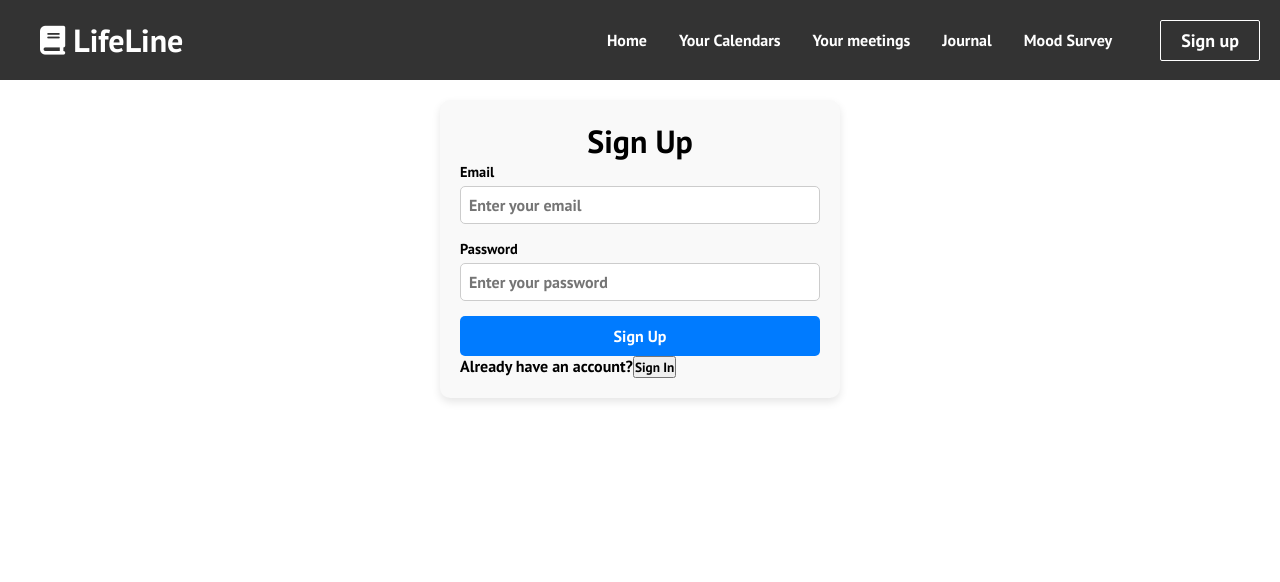
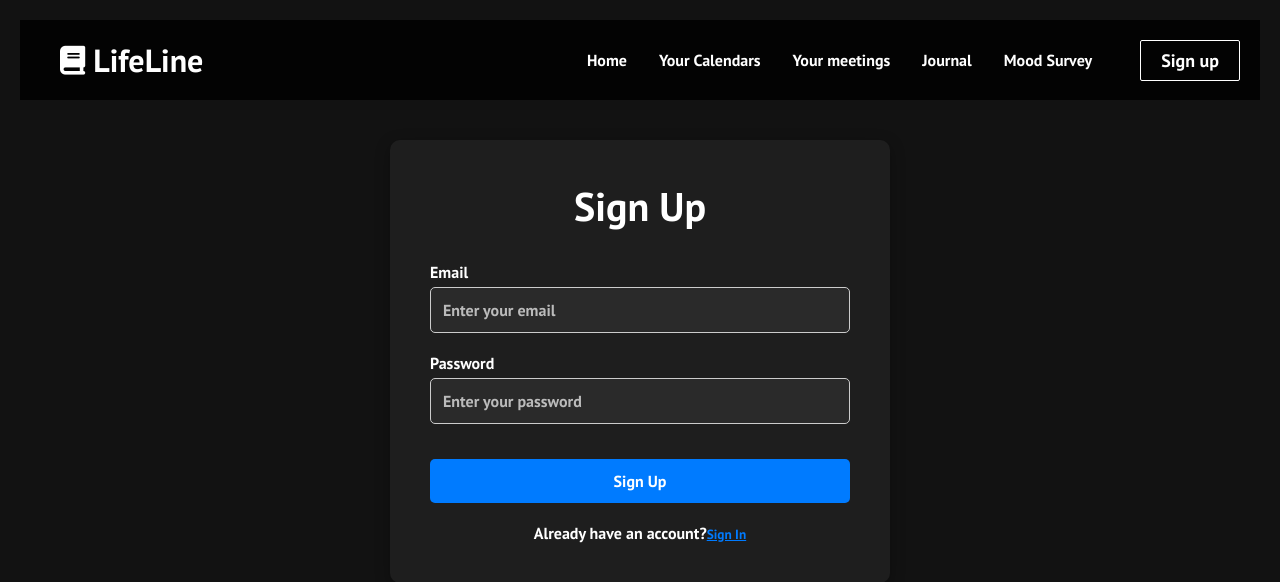
Before and after one commit to Raven-182/capstoneV2, a React (Create React App) app in the folder client/: page /sign-up in a window 1280 px wide. Shown: the top 582 px of the page. Built offline with nearby package versions, Linux system fonts and the light colour scheme; no server answers; the HTML template or start-up script is replaced by a standard one.

Commit message:
My changes in sign up page with err message and moodsurvey background

```diff
--- a/client/src/App.css
+++ b/client/src/App.css
@@ -37,89 +37,3 @@
   padding: 20px; /* Add padding to create space around the cards */
   box-sizing: border-box; /* Include padding in the height calculation */
 }
-/* New mood survey section styling */
-.mood-survey {
-  background-image: url('/public/images/mood_survey_background.jpg'); /* Change to your desired background image */
-  background-position: center;
-  background-size: cover; /* Ensure it covers the entire section */
-  height: 100%; /* Ensure full height */
-  display: flex;
-  flex-direction: column; /* Allow for column layout if needed */
-  justify-content: center; /* Center the content vertically */
-  align-items: center; /* Center the content horizontally */
-}
-/* General container styling for better fit */
-.sign-up-container {
-  width: 90%; /* Adjust width to be more responsive */
-  max-width: 400px; /* Max width for larger screens */
-  margin: 20px auto; /* Center the form with margin */
-  padding: 20px;
-  background-color: #f9f9f9;
-  border-radius: 10px;
-  box-shadow: 0 4px 8px rgba(0, 0, 0, 0.1);
-}
-
-/* Heading styling */
-.sign-up {
-  text-align: center;
-  font-size: 2rem;
-  color: #333;
-  margin-bottom: 10px;
-}
-
-/* Form group styling */
-.sign-up-form .form-group {
-  margin-bottom: 15px;
-}
-
-.sign-up-form label {
-  display: block;
-  font-weight: bold;
-  margin-bottom: 5px;
-  font-size: 0.9rem;
-}
-
-/* Adjust input fields to fit better in smaller screens */
-.sign-up-form input {
-  width: 100%;
-  padding: 8px;
-  border: 1px solid #ccc;
-  border-radius: 5px;
-  font-size: 1rem;
-}
-
-/* Submit button styling */
-.sign-up-btn {
-  width: 100%;
-  padding: 10px;
-  background-color: #007bff;
-  color: white;
-  font-size: 1rem;
-  font-weight: bold;
-  border: none;
-  border-radius: 5px;
-  cursor: pointer;
-}
-
-.sign-up-btn:hover {
-  background-color: #0056b3;
-}
-
-/* Responsive styling */
-@media (max-width: 768px) {
-  .sign-up-container {
-      padding: 15px; /* Reduce padding for small screens */
-  }
-
-  .sign-up {
-      font-size: 1.5rem; /* Smaller font size for small screens */
-  }
-
-  .sign-up-form input {
-      font-size: 0.9rem; /* Adjust input font size for small screens */
-  }
-
-  .sign-up-btn {
-      font-size: 0.9rem; /* Adjust button font size for small screens */
-  }
-}
--- a/client/src/components/moodsurvey.css
+++ b/client/src/components/moodsurvey.css
@@ -3,8 +3,12 @@
   display: flex;
   justify-content: center;
   padding: 20px;
-  background-color: #f9f9f9; /* Light background color */
   min-height: 100vh; /* Full viewport height */
+  background-image:
+      linear-gradient(to bottom, rgba(0, 7, 14, 0.977), rgba(0, 19, 32, 0.936)), /* Gradient */
+      url('/images/moodsurvey.jpg'); /* Image */
+  background-size: cover; /* Cover the entire area */
+  background-position: center; /* Center the image */
 }
 
 /* Flex container to hold the form and the progress/suggestions side by side */
@@ -20,7 +24,7 @@
 .form-section {
   flex: 1; /* Takes up available space */
   padding: 20px;
-  background-color: #fff; /* White background for form */
+  background-color: rgba(255, 255, 255, 0.9); /* Slightly transparent white for contrast */
   box-shadow: 0px 4px 10px rgba(0, 0, 0, 0.1); /* Subtle shadow for form */
   border-radius: 8px; /* Rounded corners */
 }
@@ -77,7 +81,7 @@
   font-size: 18px;
   font-weight: bold;
   color: white;
-  background-color: #00aaff;
+  background: linear-gradient(145deg, #1e88e5, #0d47a1); /* Gradient for button */
   border: none;
   border-radius: 4px;
   cursor: pointer;
@@ -85,14 +89,15 @@
 }
 
 .submit-button:hover {
-  background-color: #0088cc;
+  background: linear-gradient(145deg, #1976D2, #42A5F5); /* Darker gradient on hover */
 }
+
 
 /* Progress and Suggestions Section */
 .progress-suggestions-section {
   flex: 0.6; /* Takes up less space than the form */
   padding: 20px;
-  box-shadow: 0px 4px 10px rgba(0, 0, 0, 0.1); /* Subtle shadow */
+  background-color: rgba(255, 255, 255, 0.9); /* Background color */
   border-radius: 8px;
   display: flex;
   flex-direction: column;
@@ -103,23 +108,25 @@
 /* Progress Container */
 .progress-container {
   margin-bottom: 20px;
+  color: white;
 }
 
 .progress-container h3 {
   font-size: 20px;
   margin-bottom: 10px;
-  color: #333;
+  color:white;
 }
 
 /* Suggestions Container */
 .suggestions-container {
   margin-top: 20px;
   text-align: center;
+  background-color: white;
 }
 
 .suggestions-container h3 {
   font-size: 20px;
-  color: #333;
+  color:white;
 }
 
 .suggestions-container p {
@@ -134,6 +141,7 @@
   }
 
   .progress-suggestions-section {
-    margin-top: 20px; /* Add margin between form and suggestions */
+    margin-top: 20px;
+     /* Add margin between form and suggestions */
   }
 }
--- a/client/src/components/pages/MoodSurvey.js
+++ b/client/src/components/pages/MoodSurvey.js
@@ -4,7 +4,7 @@ import 'react-circular-progressbar/dist/styles.css';
 import { auth, db } from '../../firebaseConfig'; // Import Firestore
 import { doc, setDoc } from "firebase/firestore"; // Import Firestore functions
 import '../../App.css';
-import '../../components/moodsurvey.css';
+import '../moodsurvey.css';
 
 const MoodSurvey = () => {
   const [dayQuality, setDayQuality] = useState('good');
--- a/client/src/components/pages/SignUp.js
+++ b/client/src/components/pages/SignUp.js
@@ -2,7 +2,7 @@ import React, { useState, useEffect } from "react";
 import { auth, db } from '../../firebaseConfig'; // Adjust the path to firebaseConfig
 import { createUserWithEmailAndPassword, signInWithEmailAndPassword } from "firebase/auth";
 import { doc, setDoc, getDoc } from "firebase/firestore";
-import '../../App.css';
+import '../signup.css';
 
 export default function SignUpSignIn() {
     const [isSignUp, setIsSignUp] = useState(true); // Track whether to show sign-up or sign-in form
@@ -11,6 +11,7 @@ export default function SignUpSignIn() {
         password: ""
     });
     const [userEmail, setUserEmail] = useState(null); // State to hold the signed-in user's email
+    const [errorMessage, setErrorMessage] = useState(""); // State to hold error messages
 
     const handleChange = (e) => {
         const { name, value } = e.target;
@@ -18,10 +19,12 @@ export default function SignUpSignIn() {
             ...formData,
             [name]: value,
         });
+        setErrorMessage(""); // Clear the error message on input change
     };
 
     const handleSubmit = async (e) => {
         e.preventDefault();
+        setErrorMessage(""); // Clear previous error messages
         try {
             if (isSignUp) {
                 // Sign up the user
@@ -59,7 +62,13 @@ export default function SignUpSignIn() {
             setFormData({ email: "", password: "" }); // Reset form data
 
         } catch (error) {
-            console.error("Error:", error);
+            if (error.code === "auth/user-not-found") {
+                setErrorMessage("No account found with this email. Please sign up.");
+            } else if (error.code === "auth/wrong-password") {
+                setErrorMessage("Incorrect password. Please try again.");
+            } else {
+                setErrorMessage("Error: " + error.message);
+            }
         }
     };
 
@@ -115,6 +124,8 @@ export default function SignUpSignIn() {
                             />
                         </div>
 
+                        {errorMessage && <p className="error-message">{errorMessage}</p>} {/* Display error message */}
+
                         <button type="submit" className="sign-up-btn">
                             {isSignUp ? "Sign Up" : "Sign In"}
                         </button>
--- a/client/src/components/signup.css
+++ b/client/src/components/signup.css
@@ -1,101 +1,127 @@
-/* Styles for the SignUpSignIn page */
+/* Global body styling for dark theme */
 body {
-    margin: 0;
-    padding: 0;
-    font-family: Arial, sans-serif;
-    background-color: #f7f8fc;
-    display: flex;
-    justify-content: center;
-    align-items: center;
-    height: 100vh;
+    background-color: #121212; /* Dark background for the entire page */
+    color: #ffffff; /* White text for better contrast */
+    font-family: Arial, sans-serif; /* Set a default font */
+    margin: 0; /* Remove default margin */
+    padding: 20px; /* Add some padding around the body */
 }
 
+/* Container for the sign-up/sign-in page */
 .sign-up-container {
-    width: 100%;
-    max-width: 400px;
-    margin: 20px auto;
-    background-color: #ffffff;
-    padding: 20px;
-    box-shadow: 0px 4px 12px rgba(0, 0, 0, 0.1);
-    border-radius: 8px;
+    width: 90%;
+    max-width: 500px; /* Increased max width for a bigger form */
+    margin: 40px auto; /* Increased margin for better spacing */
+    padding: 40px; /* Increased padding for a more spacious feel */
+    background-color: #1e1e1e; /* Dark background for the form */
+    border-radius: 10px;
+    box-shadow: 0 4px 15px rgba(0, 0, 0, 0.3);
+    display: flex;
+    flex-direction: column;
+    align-items: center;
 }
 
+/* Heading styling */
 .sign-up-title {
     text-align: center;
-    margin-bottom: 20px;
-    font-size: 24px;
-    color: #333;
+    font-size: 2.5rem; /* Increased font size for better visibility */
+    color: #ffffff; /* White text for contrast */
+    margin-bottom: 30px; /* Increased margin for better spacing */
 }
 
+/* Form styling */
 .sign-up-form {
-    display: flex;
-    flex-direction: column;
+    width: 100%;
 }
 
-.form-group {
-    margin-bottom: 15px;
+.sign-up-form .form-group {
+    margin-bottom: 20px; /* Increased margin for better spacing */
 }
 
-.form-group label {
+.sign-up-form label {
     display: block;
+    font-weight: bold;
     margin-bottom: 5px;
-    font-weight: bold;
-    color: #555;
+    font-size: 1rem; /* Increased font size for better visibility */
+    color: #ffffff; /* White text for contrast */
 }
 
-.form-group input {
+.sign-up-form input {
     width: 100%;
-    padding: 10px;
-    border: 1px solid #ddd;
-    border-radius: 4px;
-    font-size: 14px;
-    color: #333;
+    padding: 12px; /* Increased padding for larger input */
+    border: 1px solid #ccc; /* Light border for input fields */
+    border-radius: 5px;
+    font-size: 1rem;
+    background-color: #2a2a2a; /* Dark input background */
+    color: #ffffff; /* White text */
 }
 
-.sign-up-btn {
-    width: 100%;
-    padding: 12px;
-    background-color: #4CAF50;
-    color: white;
-    font-size: 16px;
-    border: none;
-    border-radius: 4px;
-    cursor: pointer;
-    margin-top: 10px;
+.sign-up-form input::placeholder {
+    color: #bbb; /* Placeholder text color */
 }
 
-.sign-up-btn:hover {
-    background-color: #45a049;
+/* Button styling */
+.sign-up-btn, .sign-out-btn {
+    width: 100%;
+    padding: 12px; /* Increased padding for larger buttons */
+    background-color: #007bff; /* Button background color */
+    color: white;
+    font-size: 1rem;
+    font-weight: bold;
+    border: none;
+    border-radius: 5px;
+    cursor: pointer;
+    margin-top: 15px; /* Increased margin for better spacing */
+    transition: background-color 0.3s ease; /* Smooth transition on hover */
 }
 
+.sign-up-btn:hover, .sign-out-btn:hover {
+    background-color: #0056b3; /* Darker blue on hover */
+}
+
+/* Toggle between sign-up and sign-in */
 .toggle-form {
-    text-align: center;
-    margin-top: 20px;
+    margin-top: 20px; /* Increased margin for better spacing */
 }
 
 .toggle-btn {
     background: none;
     border: none;
-    color: #007BFF;
-    font-size: 14px;
+    color: #007bff; /* Button color */
     cursor: pointer;
+    font-weight: bold;
     text-decoration: underline;
 }
 
 .toggle-btn:hover {
-    color: #0056b3;
+    color: #0056b3; /* Darker blue on hover */
 }
 
-.sign-out-btn {
-    background-color: #ff4b5c;
-    color: white;
-    padding: 10px;
-    border: none;
-    border-radius: 4px;
-    cursor: pointer;
-    margin-top: 10px;
+/* Display signed-in user's email */
+.user-email-display {
+    text-align: center;
+    color: #ffffff; /* White text for contrast */
+    font-size: 1rem;
+    margin-top: 15px; /* Increased margin for better spacing */
 }
 
-.sign-out-btn:hover {
-    background-color: #d43f4b;
+/* Responsive styling */
+@media (max-width: 768px) {
+    .sign-up-title {
+        font-size: 2rem; /* Adjusted for smaller screens */
+    }
+
+    .sign-up-form input {
+        font-size: 0.9rem; /* Adjusted for smaller screens */
+    }
+
+    .sign-up-btn, .sign-out-btn {
+        font-size: 0.9rem; /* Adjusted for smaller screens */
+    }
 }
+.error-message {
+    color: #ff0000; /* Red color for error messages */
+    font-weight: bold;
+    margin-top: 10px; /* Space above the error message */
+    text-align: center; /* Center the message */
+}
```
Also changed, not shown: client/public/images/moodsurvey.jpg (added).
